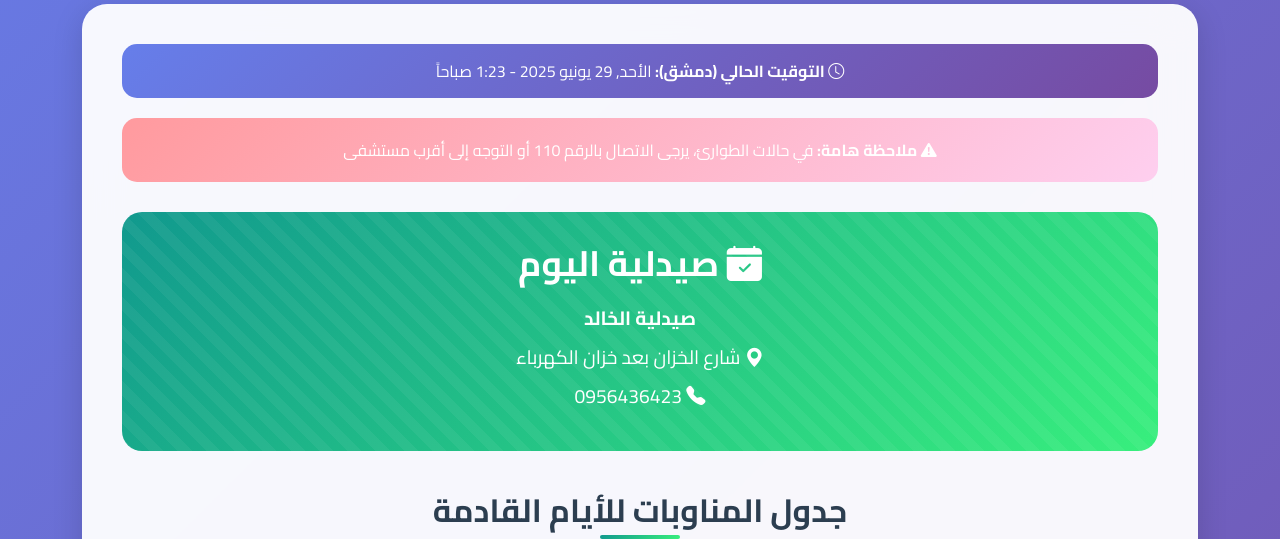
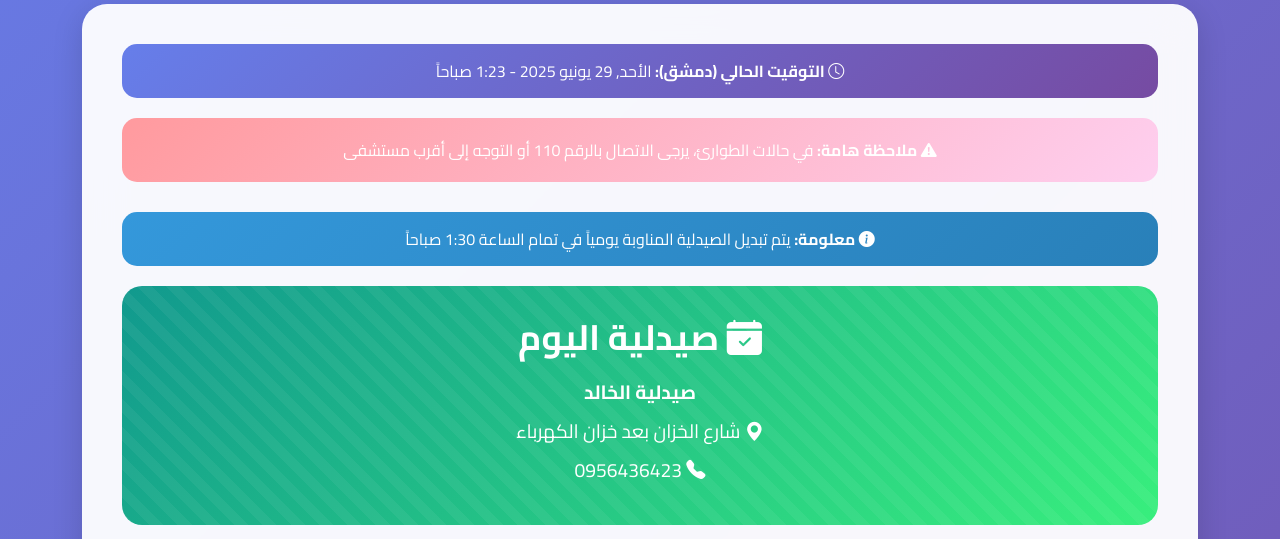
Before and after one commit to dlelk2025/dlelk, a Flask app: page /duty-pharmacies in a window 1280 px wide. Shown: the part 408-947 px from the top of the page. Run offline with Flask 3, Linux system fonts and the light colour scheme; data comes from the database, SQL or seed files in the repository; data that the repository does not hold is empty.

Commit message:
Add files via upload

```diff
--- a/templates/duty_pharmacies.html
+++ b/templates/duty_pharmacies.html
@@ -368,6 +368,12 @@
                     <strong>ملاحظة هامة:</strong> في حالات الطوارئ، يرجى الاتصال بالرقم 110 أو التوجه إلى أقرب مستشفى
                 </div>
 
+                <!-- تنويه عن وقت التبديل -->
+                <div class="info-notice" style="background: linear-gradient(135deg, #3498db 0%, #2980b9 100%); color: white; border-radius: 15px; padding: 15px; margin-bottom: 20px; text-align: center;">
+                    <i class="bi bi-info-circle-fill"></i>
+                    <strong>معلومة:</strong> يتم تبديل الصيدلية المناوبة يومياً في تمام الساعة 1:30 صباحاً
+                </div>
+
                 <!-- صيدليات اليوم -->
                 {% if today_pharmacies %}
                 <div class="today-pharmacy">
```
